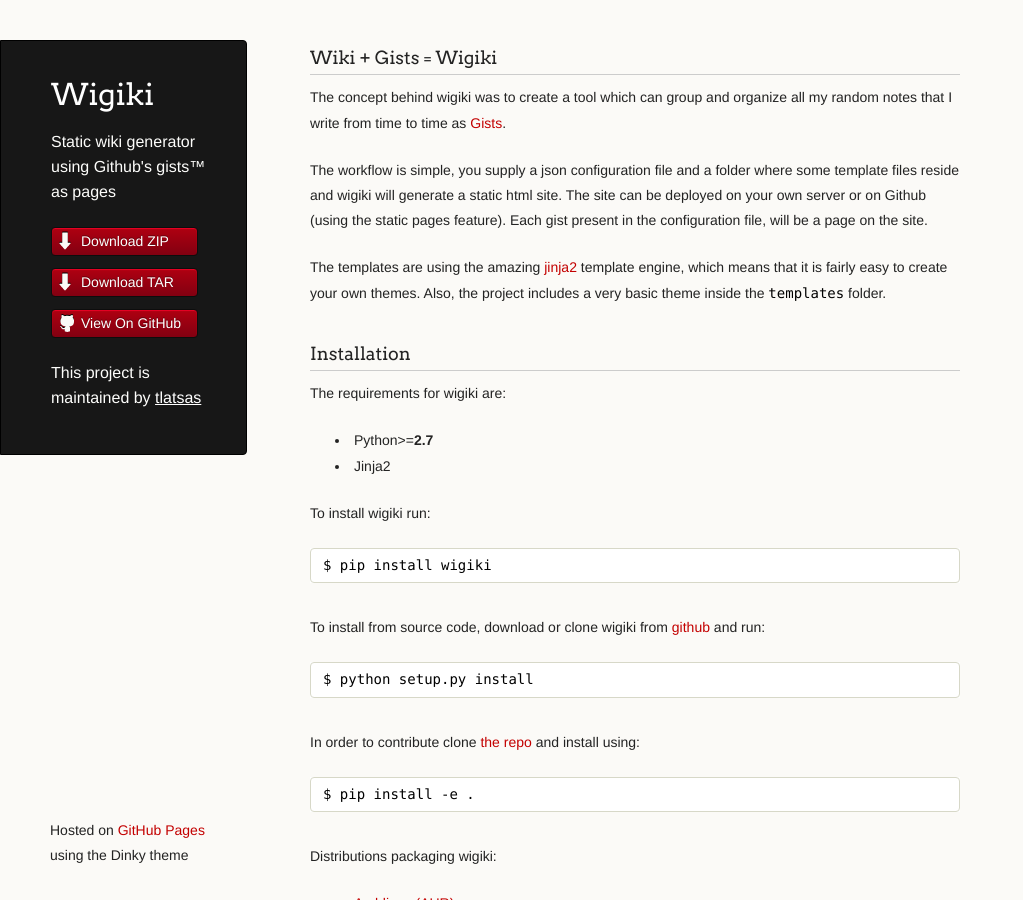
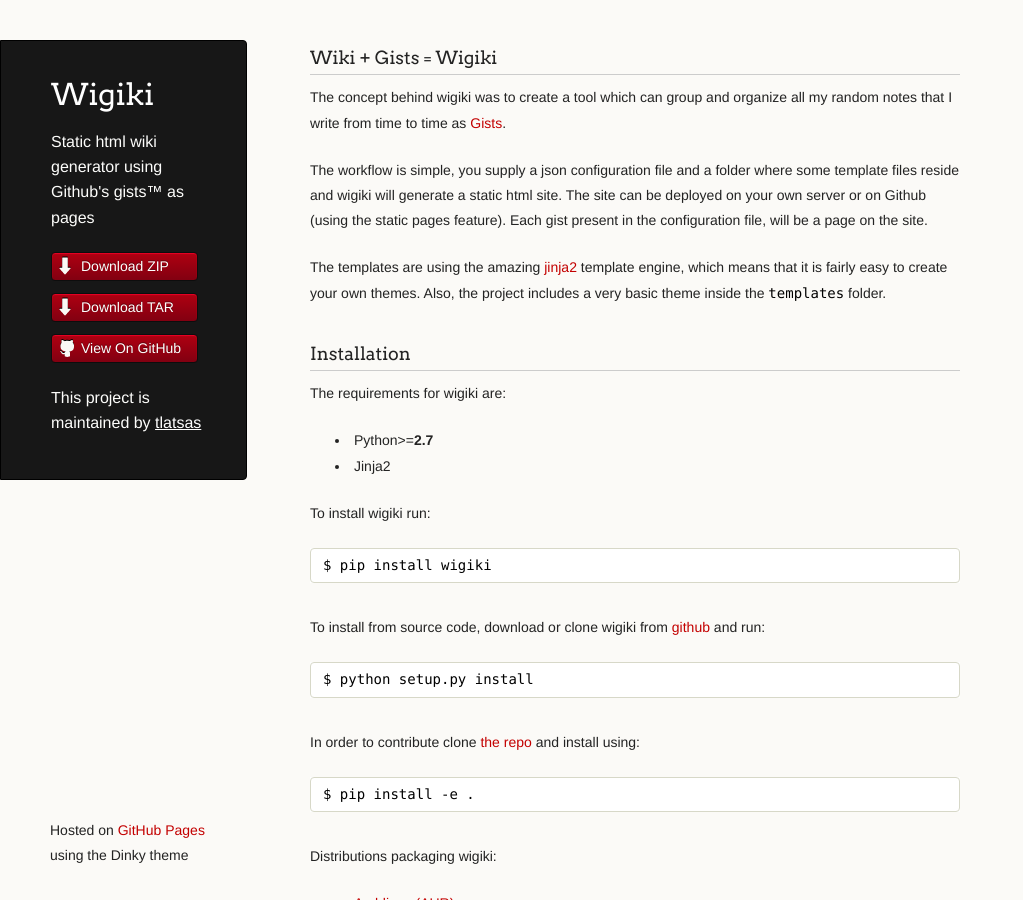
Before and after one commit to tlatsas/wigiki, a Jekyll site: the page built from index.md, in a window 1280 px wide and 900 px high. Shown: the whole window, without its empty margins (0-1023 px from the left). Built offline with Jekyll 4.4.1, drawn with Linux system fonts in a browser that asks for light colours; Markdown is read by kramdown in place of the engine named in the settings.

Commit message:
update title

```diff
--- a/_includes/header.html
+++ b/_includes/header.html
@@ -1,6 +1,6 @@
       <header>
         <h1 class="header">Wigiki</h1>
-        <p class="header">Static wiki generator using Github's gists™ as pages</p>
+        <p class="header">Static html wiki generator using Github's gists™ as pages</p>
 
         <ul>
           <li class="download"><a class="buttons" href="https://github.com/tlatsas/wigiki/zipball/master">Download ZIP</a></li>
```
